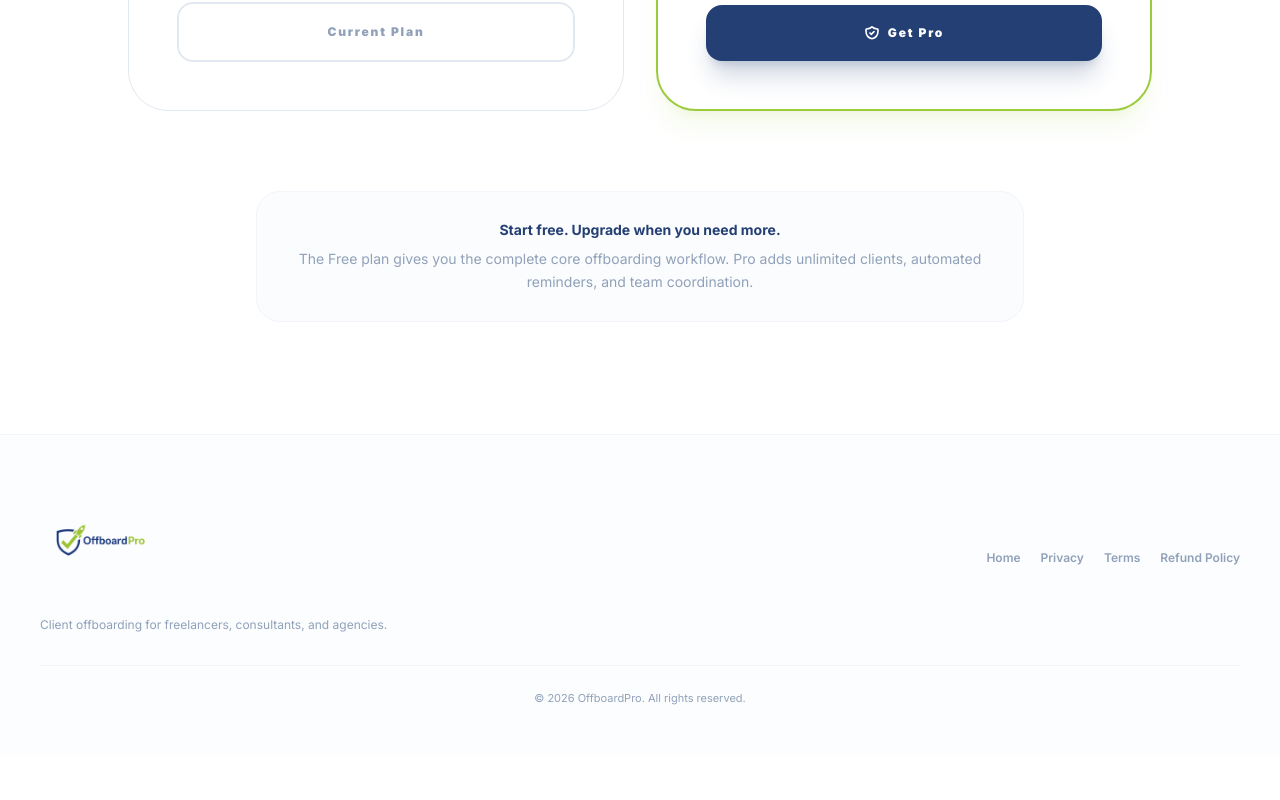
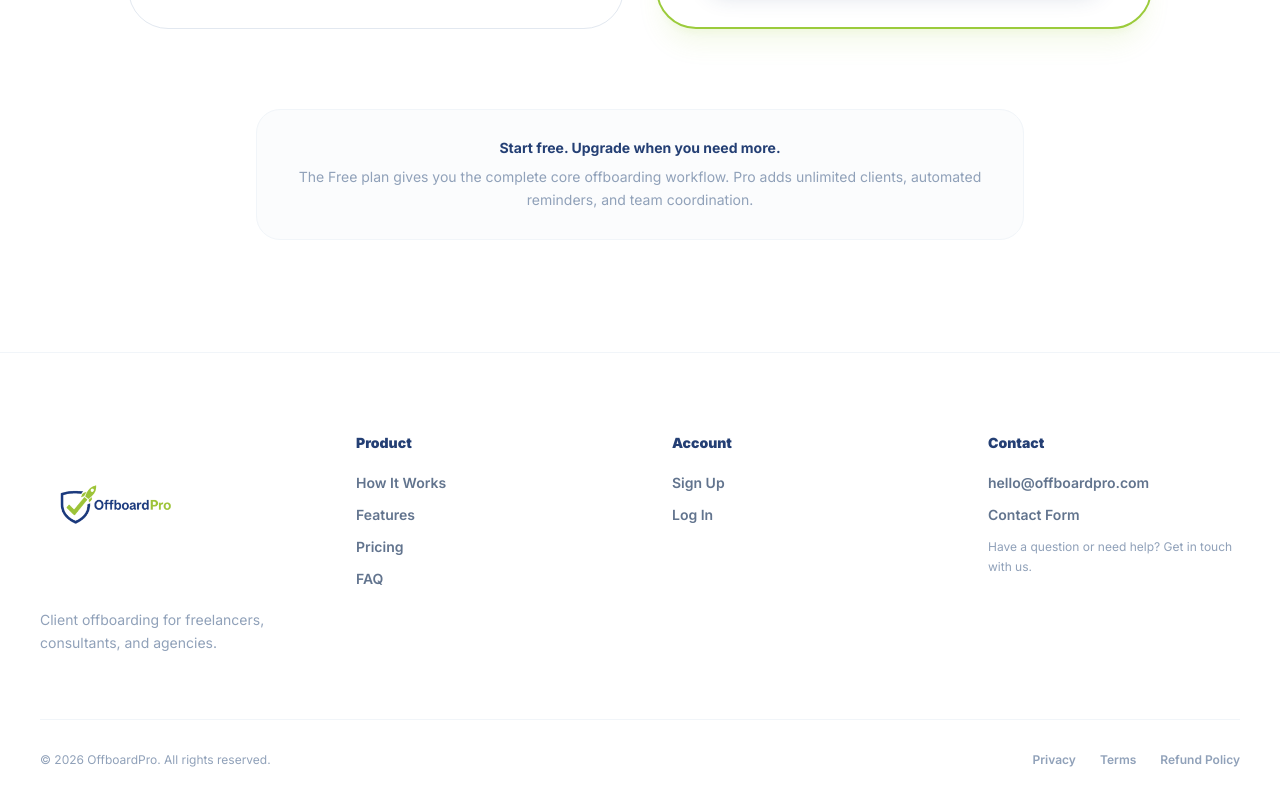
Before and after one commit to offboardpro/offboardpro, a Next.js app: page /pricing in a window 1280 px wide. Shown: the part 1169-1969 px from the top of the page. Before the commit the page ends 1924 px from the top, so only its background shows below. Built offline with nearby package versions, Linux system fonts and the light colour scheme; no server answers.

Commit message:
Add regional pricing and Dodo checkout

```diff
--- a/app/pricing/page.tsx
+++ b/app/pricing/page.tsx
@@ -9,6 +9,32 @@ import { auth, db } from "@/lib/firebase";
 import { onAuthStateChanged } from "firebase/auth";
 import { doc, onSnapshot } from "firebase/firestore";
 import confetti from "canvas-confetti"; // Confetti Import
+
+// checkout.js is loaded with strategy="lazyOnload" in the root layout, which
+// can take a few seconds. Without this wait, clicking "Upgrade" right after
+// the page loads throws ("Razorpay is not a constructor") and the payment
+// button just silently fails with a generic error.
+function waitForRazorpay(timeoutMs = 5000): Promise<any> {
+  return new Promise((resolve) => {
+    const existing = (window as any).Razorpay;
+    if (existing) {
+      resolve(existing);
+      return;
+    }
+
+    const start = Date.now();
+    const interval = setInterval(() => {
+      const ctor = (window as any).Razorpay;
+      if (ctor) {
+        clearInterval(interval);
+        resolve(ctor);
+      } else if (Date.now() - start > timeoutMs) {
+        clearInterval(interval);
+        resolve(null);
+      }
+    }, 150);
+  });
+}
 
 export default function PricingPage() {
   const router = useRouter();
@@ -23,7 +49,6 @@ export default function PricingPage() {
 
   // Load Auth and Real-time Pro Status from Firestore
   useEffect(() => {
-    // Detect visitor country automatically
     fetch("/api/visitor-country")
       .then((res) => res.json())
       .then((data) => {
@@ -98,11 +123,12 @@ export default function PricingPage() {
       return;
     }
 
+    try {
+      const idToken = await user.getIdToken();
+
       if (!isIndia) {
         try {
           setIsUpgrading(true);
-
-        const idToken = await user.getIdToken();
 
           const res = await fetch("/api/dodo-checkout", {
             method: "POST",
@@ -133,9 +159,6 @@ export default function PricingPage() {
           return;
         }
       }
-
-    try {
-      const idToken = await user.getIdToken();
 
       const res = await fetch("/api/razorpay", {
         method: "POST",
@@ -206,7 +229,15 @@ export default function PricingPage() {
         }
       };
 
-      const rzp = new (window as any).Razorpay(options);
+      const RazorpayCtor = await waitForRazorpay();
+      if (!RazorpayCtor) {
+        alert(
+          "Payment system is still loading. Please wait a moment and try again."
+        );
+        return;
+      }
+
+      const rzp = new RazorpayCtor(options);
       rzp.open();
     } catch (error) {
       console.error("Payment initialization failed:", error);
@@ -252,27 +283,26 @@ export default function PricingPage() {
 
   if (loading) return (
     <div className="min-h-screen flex items-center justify-center bg-white">
-      <div className="w-12 h-12 border-4 border-slate-100 border-t-[#243F74] rounded-full animate-spin"></div>
+      <div className="w-12 h-12 border-4 border-slate-100 border-t-brand-navy rounded-full animate-spin"></div>
     </div>
   );
 
   return (
-    <div className="min-h-screen bg-white relative font-sans selection:bg-[#9BCB3B]/20">
+    <div className="min-h-screen bg-white relative font-sans selection:bg-brand-green/20">
 
       {/* =========================
           UPGRADE SUCCESS OVERLAY
       ========================== */}
       {isUpgrading && (
-        <div className="fixed inset-0 z-[200] bg-white flex flex-col items-center justify-center p-6 text-center animate-in fade-in duration-500">
+        <div className="fixed inset-0 z-[200] bg-white flex flex-col items-center justify-center p-6 text-center animate-fade-in">
           <div className="relative w-40 h-40 sm:w-48 sm:h-48 mb-8">
             <div
-              style={{ backgroundColor: "#9BCB3B" }}
-              className="absolute inset-0 rounded-full opacity-20 animate-ping"
+              className="bg-brand-green absolute inset-0 rounded-full opacity-20 animate-ping"
             />
 
-            <div className="relative bg-white border-4 border-[#9BCB3B] w-full h-full rounded-full flex items-center justify-center shadow-2xl shadow-[#9BCB3B]/20">
+            <div className="relative bg-white border-4 border-brand-green w-full h-full rounded-full flex items-center justify-center shadow-2xl shadow-brand-green/20">
               <svg
-                className="w-16 h-16 sm:w-20 sm:h-20 text-[#9BCB3B]"
+                className="w-16 h-16 sm:w-20 sm:h-20 text-brand-green"
                 fill="none"
                 stroke="currentColor"
                 viewBox="0 0 24 24"
@@ -288,8 +318,7 @@ export default function PricingPage() {
           </div>
 
           <h2
-            style={{ color: "#243F74" }}
-            className="text-3xl sm:text-4xl font-black italic mb-2 tracking-tight"
+            className="text-brand-navy text-3xl sm:text-4xl font-black italic mb-2 tracking-tight"
           >
             Welcome to Pro.
           </h2>
@@ -300,8 +329,7 @@ export default function PricingPage() {
 
           <button
             disabled
-            style={{ backgroundColor: "#243F74" }}
-            className="px-8 sm:px-10 py-4 rounded-xl text-white font-black text-xs uppercase tracking-widest shadow-xl animate-pulse"
+            className="bg-brand-navy px-8 sm:px-10 py-4 rounded-xl text-white font-black text-xs uppercase tracking-widest shadow-xl animate-pulse"
           >
             Finalizing your account...
           </button>
@@ -333,8 +361,7 @@ export default function PricingPage() {
             </span>
 
             <span
-              style={{ color: isPro ? "#9BCB3B" : "#243F74" }}
-              className="text-[10px] font-black tracking-widest italic"
+              className={`text-[10px] font-black tracking-widest italic ${isPro ? "text-brand-green" : "text-brand-navy"}`}
             >
               {isPro ? "✓ Pro Member" : "Free Plan"}
             </span>
@@ -342,7 +369,7 @@ export default function PricingPage() {
 
           <Link
             href="/dashboard"
-            className="text-slate-400 font-bold text-sm hover:text-[#243F74] transition-colors border-l pl-3 sm:pl-5 md:pl-6 border-slate-100"
+            className="text-slate-400 font-bold text-sm hover:text-brand-navy transition-colors border-l pl-3 sm:pl-5 md:pl-6 border-slate-100"
           >
             Dashboard
           </Link>
@@ -352,20 +379,18 @@ export default function PricingPage() {
       {/* =========================
           MAIN
       ========================== */}
-      <main className="w-full max-w-6xl mx-auto pt-8 sm:pt-12 md:pt-16 pb-16 sm:pb-24 md:pb-28 px-4 sm:px-6">
+      <main className="w-full max-w-6xl mx-auto pt-2 sm:pt-4 pb-16 sm:pb-24 md:pb-28 px-4 sm:px-6">
 
         {/* =========================
             HERO
         ========================== */}
-        <div className="text-center mb-10 sm:mb-14 md:mb-16 animate-in fade-in slide-in-from-bottom-4 duration-700">
+        <div className="text-center mb-10 sm:mb-14 md:mb-16 animate-slide-up">
 
-          <h1
-            style={{ color: "#243F74" }}
-            className="text-3xl sm:text-4xl md:text-5xl lg:text-6xl font-black tracking-tight mb-4 sm:mb-6 italic leading-tight"
-          >
+          <h1 className="font-black tracking-tight mb-4 sm:mb-6 italic leading-tight">
+            <span className="block text-brand-green text-xl sm:text-2xl md:text-3xl lg:text-4xl">
               Simple pricing.
-            <br />
-            <span style={{ color: "#9BCB3B" }}>
+            </span>
+            <span className="block text-brand-navy text-4xl sm:text-5xl md:text-6xl lg:text-7xl mt-1">
               Built around your workflow.
             </span>
           </h1>
@@ -385,7 +410,7 @@ export default function PricingPage() {
               onClick={() => setBillingCycle("monthly")}
               className={`px-4 sm:px-6 py-2.5 rounded-full text-[10px] font-black tracking-widest transition-all ${
                 billingCycle === "monthly"
-                  ? "bg-white text-[#243F74] shadow-sm"
+                  ? "bg-white text-brand-navy shadow-sm"
                   : "text-slate-400"
               }`}
             >
@@ -397,13 +422,13 @@ export default function PricingPage() {
               onClick={() => setBillingCycle("yearly")}
               className={`px-4 sm:px-6 py-2.5 rounded-full text-[10px] font-black tracking-widest transition-all flex items-center gap-2 ${
                 billingCycle === "yearly"
-                  ? "bg-white text-[#243F74] shadow-sm"
+                  ? "bg-white text-brand-navy shadow-sm"
                   : "text-slate-400"
               }`}
             >
               Yearly
 
-              <span className="bg-[#9BCB3B] text-white text-[8px] px-2 py-0.5 rounded-full tracking-tight">
+              <span className="bg-brand-green text-white text-[8px] px-2 py-0.5 rounded-full tracking-tight">
                 Save 15%
               </span>
             </button>
@@ -432,8 +457,7 @@ export default function PricingPage() {
 
               <div className="flex items-baseline gap-2">
                 <span
-                  style={{ color: "#243F74" }}
-                  className="text-5xl sm:text-6xl font-black italic"
+                  className="text-brand-navy text-5xl sm:text-6xl font-black italic"
                 >
                   ₹0
                 </span>
@@ -464,7 +488,7 @@ export default function PricingPage() {
                   key={feature}
                   className="flex items-start gap-3 text-sm leading-relaxed text-slate-600 font-semibold"
                 >
-                  <span className="text-[#9BCB3B] font-black shrink-0 mt-0.5">
+                  <span className="text-brand-green font-black shrink-0 mt-0.5">
                     ✓
                   </span>
 
@@ -487,15 +511,13 @@ export default function PricingPage() {
               PRO PLAN
           ========================== */}
           <div
-            style={{ borderColor: "#9BCB3B" }}
-            className="border-2 p-6 sm:p-8 md:p-10 lg:p-12 rounded-[2rem] sm:rounded-[2.5rem] shadow-xl shadow-[#9BCB3B]/10 flex flex-col relative bg-white overflow-hidden transition-all duration-500 hover:-translate-y-1"
+            className="border-brand-green border-2 p-6 sm:p-8 md:p-10 lg:p-12 rounded-[2rem] sm:rounded-[2.5rem] shadow-xl shadow-brand-green/10 flex flex-col relative bg-white overflow-hidden transition-all duration-500 hover:-translate-y-1"
           >
 
             {/* Badge */}
             {!isPro && (
               <div
-                style={{ backgroundColor: "#9BCB3B" }}
-                className="absolute top-0 right-0 px-4 sm:px-6 py-2 text-white text-[10px] font-black rounded-bl-2xl tracking-widest"
+                className="bg-brand-green absolute top-0 right-0 px-4 sm:px-6 py-2 text-white text-[10px] font-black rounded-bl-2xl tracking-widest"
               >
                 PRO
               </div>
@@ -503,8 +525,7 @@ export default function PricingPage() {
 
             {isPro && (
               <div
-                style={{ backgroundColor: "#243F74" }}
-                className="absolute top-0 right-0 px-4 sm:px-6 py-2 text-white text-[10px] font-black rounded-bl-2xl tracking-widest"
+                className="bg-brand-navy absolute top-0 right-0 px-4 sm:px-6 py-2 text-white text-[10px] font-black rounded-bl-2xl tracking-widest"
               >
                 ACTIVE
               </div>
@@ -512,14 +533,13 @@ export default function PricingPage() {
 
             <div className="mb-7 sm:mb-8">
 
-              <p className="text-[#243F74] font-black text-xs tracking-[0.2em] mb-3">
+              <p className="text-brand-navy font-black text-xs tracking-[0.2em] mb-3">
                 PRO
               </p>
 
               <div className="flex items-baseline gap-2">
                 <span
-                  style={{ color: "#243F74" }}
-                  className="text-5xl sm:text-6xl font-black italic"
+                  className="text-brand-navy text-5xl sm:text-6xl font-black italic"
                 >
                   {isIndia
                     ? billingCycle === "monthly"
@@ -536,7 +556,7 @@ export default function PricingPage() {
               </div>
 
               {billingCycle === "yearly" && (
-                <p className="text-[10px] font-black text-[#9BCB3B] tracking-widest mt-3">
+                <p className="text-[10px] font-black text-brand-green tracking-widest mt-3">
                   {isIndia
                     ? "₹165 per month, billed annually"
                     : "$4.08 per month, billed annually"}
@@ -551,7 +571,7 @@ export default function PricingPage() {
 
             <div className="h-px bg-slate-100 mb-7 sm:mb-8" />
 
-            <p className="text-[10px] font-black tracking-[0.2em] text-[#243F74] mb-4">
+            <p className="text-[10px] font-black tracking-[0.2em] text-brand-navy mb-4">
               EVERYTHING IN FREE, PLUS
             </p>
 
@@ -568,7 +588,7 @@ export default function PricingPage() {
                   key={feature}
                   className="flex items-start gap-3 text-sm leading-relaxed text-slate-700 font-bold"
                 >
-                  <span className="text-[#9BCB3B] font-black shrink-0 mt-0.5">
+                  <span className="text-brand-green font-black shrink-0 mt-0.5">
                     ✓
                   </span>
 
@@ -587,8 +607,7 @@ export default function PricingPage() {
                 <button
                   type="button"
                   onClick={handleUpgrade}
-                  style={{ backgroundColor: "#243F74" }}
-                  className="w-full py-4 sm:py-5 rounded-2xl text-white font-black text-xs tracking-[0.15em] shadow-xl shadow-[#243F74]/20 hover:scale-[1.01] active:scale-95 transition-all flex items-center justify-center gap-2"
+                  className="bg-brand-navy w-full py-4 sm:py-5 rounded-2xl text-white font-black text-xs tracking-[0.15em] shadow-xl shadow-brand-navy/20 hover:scale-[1.01] active:scale-95 transition-all flex items-center justify-center gap-2"
                 >
                   <svg
                     className="w-4 h-4"
@@ -609,7 +628,7 @@ export default function PricingPage() {
               ) : (
                 <div className="flex flex-col gap-3">
 
-                  <div className="w-full py-4 sm:py-5 rounded-2xl bg-[#9BCB3B]/10 text-[#6d941f] border border-[#9BCB3B]/20 text-center font-black text-xs tracking-widest flex items-center justify-center gap-2">
+                  <div className="w-full py-4 sm:py-5 rounded-2xl bg-brand-green/10 text-[#6d941f] border border-brand-green/20 text-center font-black text-xs tracking-widest flex items-center justify-center gap-2">
                     <svg
                       className="w-4 h-4"
                       fill="currentColor"
@@ -627,8 +646,7 @@ export default function PricingPage() {
 
                   <Link
                     href="/dashboard"
-                    style={{ backgroundColor: "#243F74" }}
-                    className="w-full py-4 rounded-2xl text-white text-center font-black text-xs tracking-widest hover:scale-[1.01] active:scale-95 transition-all shadow-lg"
+                    className="bg-brand-navy w-full py-4 rounded-2xl text-white text-center font-black text-xs tracking-widest hover:scale-[1.01] active:scale-95 transition-all shadow-lg"
                   >
                     Go to Dashboard →
                   </Link>
@@ -647,7 +665,7 @@ export default function PricingPage() {
 
           <div className="rounded-2xl sm:rounded-3xl border border-slate-100 bg-slate-50/50 p-5 sm:p-7 text-center">
 
-            <p className="text-sm font-bold text-[#243F74] mb-2">
+            <p className="text-sm font-bold text-brand-navy mb-2">
               Start free. Upgrade when you need more.
             </p>
 
@@ -663,56 +681,171 @@ export default function PricingPage() {
       </main>
 
       {/* =========================
-          FOOTER
+          FOOTER (matches the landing page footer)
       ========================== */}
-      <footer className="border-t border-slate-100 bg-slate-50/40">
+      <footer className="bg-white border-t border-slate-100 pt-14 sm:pt-16 md:pt-20 pb-8">
+        <div className="w-full max-w-7xl mx-auto px-6 sm:px-8 lg:px-10">
 
-        <div className="w-full max-w-7xl mx-auto px-5 sm:px-6 md:px-10 py-10 sm:py-12">
+          {/* Main Footer */}
+          <div className="grid grid-cols-1 sm:grid-cols-2 lg:grid-cols-4 gap-10 sm:gap-12 lg:gap-16 pb-12 md:pb-16">
 
-          <div className="flex flex-col md:flex-row items-center justify-between gap-5 sm:gap-6">
+            {/* BRAND */}
+            <div className="sm:col-span-2 lg:col-span-1">
 
-            <div className="text-center md:text-left">
-              <Link href="/" className="inline-block mb-2">
+              <Link href="/" className="inline-block mb-5">
                 <Image
                   src="/logo.png"
                   alt="OffboardPro"
-                  width={120}
-                  height={36}
+                  width={150}
+                  height={48}
+                  sizes="150px"
+                  quality={90}
                   className="object-contain"
                 />
               </Link>
 
-              <p className="text-xs text-slate-400">
+              <p className="text-slate-400 text-sm leading-relaxed max-w-xs">
                 Client offboarding for freelancers, consultants, and agencies.
               </p>
+
             </div>
 
-            <div className="flex flex-wrap items-center justify-center gap-x-5 gap-y-2">
+
+            {/* PRODUCT */}
+            <div>
+              <h4 className="text-sm font-black text-brand-navy mb-5">
+                Product
+              </h4>
+
+              <div className="flex flex-col gap-3">
 
                 <Link
-                href="/"
-                className="text-xs font-semibold text-slate-400 hover:text-[#243F74] transition-colors"
+                  href="/#how-it-works"
+                  className="text-sm font-semibold text-slate-500 hover:text-brand-navy transition-colors"
                 >
-                Home
+                  How It Works
                 </Link>
 
                 <Link
+                  href="/#features"
+                  className="text-sm font-semibold text-slate-500 hover:text-brand-navy transition-colors"
+                >
+                  Features
+                </Link>
+
+                <Link
+                  href="/pricing"
+                  className="text-sm font-semibold text-slate-500 hover:text-brand-navy transition-colors"
+                >
+                  Pricing
+                </Link>
+
+                <Link
+                  href="/#faq"
+                  className="text-sm font-semibold text-slate-500 hover:text-brand-navy transition-colors"
+                >
+                  FAQ
+                </Link>
+
+              </div>
+            </div>
+
+
+            {/* ACCOUNT */}
+            <div>
+              <h4 className="text-sm font-black text-brand-navy mb-5">
+                Account
+              </h4>
+
+              <div className="flex flex-col gap-3">
+
+                {user ? (
+                  <Link
+                    href="/dashboard"
+                    className="text-sm font-semibold text-slate-500 hover:text-brand-navy transition-colors"
+                  >
+                    Dashboard
+                  </Link>
+                ) : (
+                  <>
+                    <Link
+                      href="/signup"
+                      className="text-sm font-semibold text-slate-500 hover:text-brand-navy transition-colors"
+                    >
+                      Sign Up
+                    </Link>
+
+                    <Link
+                      href="/login"
+                      className="text-sm font-semibold text-slate-500 hover:text-brand-navy transition-colors"
+                    >
+                      Log In
+                    </Link>
+                  </>
+                )}
+
+              </div>
+            </div>
+
+
+            {/* CONTACT */}
+            <div>
+              <h4 className="text-sm font-black text-brand-navy mb-5">
+                Contact
+              </h4>
+
+              <div className="flex flex-col gap-3">
+
+                <a
+                  href="mailto:hello@offboardpro.com"
+                  className="text-sm font-semibold text-slate-500 hover:text-brand-green transition-colors break-words"
+                >
+                  hello@offboardpro.com
+                </a>
+
+                <Link
+                  href="/contact"
+                  className="text-sm font-semibold text-slate-500 hover:text-brand-navy transition-colors"
+                >
+                  Contact Form
+                </Link>
+
+                <p className="text-xs text-slate-400 leading-relaxed">
+                  Have a question or need help? Get in touch with us.
+                </p>
+
+              </div>
+            </div>
+
+          </div>
+
+
+          {/* Bottom Footer */}
+          <div className="pt-7 sm:pt-8 border-t border-slate-100 flex flex-col md:flex-row justify-between items-center gap-5">
+
+            <p className="text-xs text-slate-400 text-center md:text-left">
+              © 2026 OffboardPro. All rights reserved.
+            </p>
+
+            <div className="flex flex-wrap justify-center gap-x-6 gap-y-2">
+
+              <Link
                 href="/privacy"
-                className="text-xs font-semibold text-slate-400 hover:text-[#243F74] transition-colors"
+                className="text-xs font-semibold text-slate-400 hover:text-brand-navy transition-colors"
               >
                 Privacy
               </Link>
 
               <Link
                 href="/terms"
-                className="text-xs font-semibold text-slate-400 hover:text-[#243F74] transition-colors"
+                className="text-xs font-semibold text-slate-400 hover:text-brand-navy transition-colors"
               >
                 Terms
               </Link>
 
               <Link
                 href="/refund-policy"
-                className="text-xs font-semibold text-slate-400 hover:text-[#243F74] transition-colors"
+                className="text-xs font-semibold text-slate-400 hover:text-brand-navy transition-colors"
               >
                 Refund Policy
               </Link>
@@ -721,16 +854,7 @@ export default function PricingPage() {
 
           </div>
 
-          <div className="border-t border-slate-100 mt-8 pt-6 text-center">
-
-            <p className="text-[11px] text-slate-400">
-              © 2026 OffboardPro. All rights reserved.
-            </p>
-
         </div>
-
-        </div>
-
       </footer>
 
     </div>
```
Lines whose indentation alone changed are shown as unchanged.
